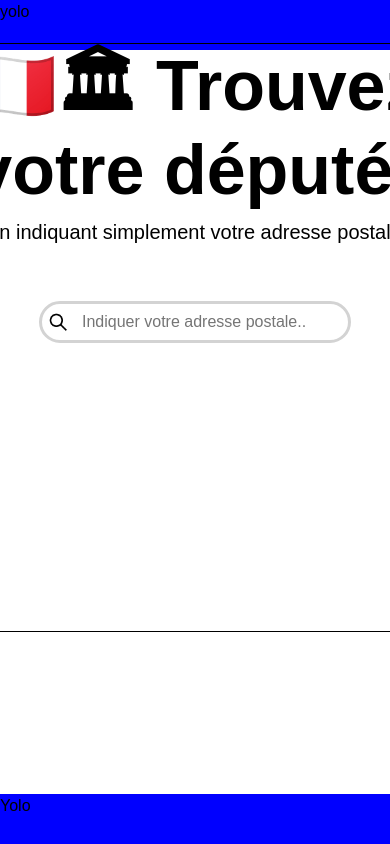
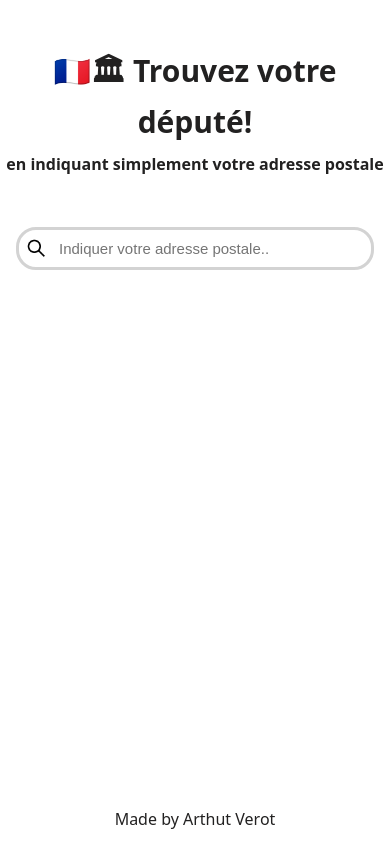
Before and after one commit to ArthurVEROT/TrouverSonDepute.fr, a Flask app: page / in a window 390 px wide; the page is wider, and only the part inside the window is pictured. Run offline with Flask 2, Linux system fonts and the light colour scheme.

Commit message:
nice mobile responsive

```diff
--- a/static/style.css
+++ b/static/style.css
@@ -1,85 +1,91 @@
 @charset "UTF-8";
-* {
+html {
   margin: 0;
   padding: 0;
-  -webkit-box-sizing: border-box;
-          box-sizing: border-box;
   font-family: 'Poppins', sans-serif;
 }
 
 body {
   font-family: system-ui;
-  background: -webkit-gradient(linear, left top, left bottom, from(white), to(white));
-  background: linear-gradient(to bottom, white, white);
-  color: black;
+  color: rgb(34, 33, 33);
   height: 100vh;
   margin: 0;
-  display: -ms-grid;
-  display: grid;
-  place-items: center;
+
+  display:flex;
+  justify-content: center;
+  align-items: center;
+  flex-direction: column;
+
 }
 
 header {
-  min-height: 50px;
   width: 100%;
-  background-color: blue;
-}
-footer{ min-height:50px; background:PapayaWhip; }
-
-/* Trick */
-body{
-  display:flex;
-  flex-direction:column;
-  position: relative;
+  display: flex;
   justify-content: center;
   align-items: center;
+  flex-direction: column;
 }
 
-footer{
-  margin-top: auto;
+#main-title {
+  font-size: 70px;
+  font-weight: bold;
+  text-align: center;
+  margin-bottom: 5px;
 }
 
-#main_container {
-  display: -ms-grid;
-  position: absolute;
-  border: 1px solid black;
-
-  justify-items: center;
+header h4 {
   text-align: center;
-  margin-bottom: 20vh;
 }
 
-#main_container h1 {
-  font-size: 70px;
-  font-weight: bold;
+
+#search-area {
+  /* border: 1px solid black; */
+
+  display: flex;
+  justify-content: center;
+  align-items: center;
+  flex-direction: column;
 }
 
-#main_container input[type="text"] {
+
+
+#wrapper {
+  display: flex;
+  justify-content: center;
+  align-items: center;
+  position: relative;
+}
+
+#search_input {
+  position: relative;
+  z-index: 100;
+}
+
+.search-bar {
   border: solid lightgrey;
-  padding: 6px 0px 6px 0px;
   width: min(600px, 80vw);
-  -webkit-box-shadow: 0 1px 5px transparent;
+  height: 25px;
+  font-size: 15px;
+  border-radius: 20px ;
+  padding: 6px 0;
   box-shadow: 0 1px 5px transparent;
   background-image: url("image/loupe_icon.png");
   background-size: 20px;
   background-position: 2%;
   background-repeat: no-repeat;
   padding-left: 40px;
+  z-index: 100;
 }
 
-#main_container input[type="text"]:hover {
-  -webkit-transition-duration: 0.3s;
+.search-bar:hover {
   transition-duration: 0.3s;
-  -webkit-transition-property: -webkit-box-shadow;
-  transition-property: -webkit-box-shadow;
   transition-property: box-shadow;
-  transition-property: box-shadow, -webkit-box-shadow;
-  -webkit-box-shadow: 0 1px 5px #b4b3b3;
+  transition-property: box-shadow;
   box-shadow: 0 1px 5px #b4b3b3;
   border: solid transparent;
 }
 
-#main_container input:focus {
+.search-bar:focus {
   outline: none;
   -webkit-transition-duration: 0.3s;
           transition-duration: 0.3s;
@@ -92,82 +98,27 @@ footer{
   border: solid transparent;
 }
 
-#main_container input[type="submit"] {
-  background-color: #f8f9fa;
-  border-radius: 5px;
-  border: 1px solid #f7f7f7;
-  font-size: small;
-  -webkit-box-shadow: 0.1px 0.75px 2.6px transparent;
-          box-shadow: 0.1px 0.75px 2.6px transparent;
-  margin: 10px 5px 0px 5px;
-  padding: 6px 20px 6px 20px;
-}
-
-#main_container input[type="submit"]:hover {
-  -webkit-transition-duration: 0.3s;
-          transition-duration: 0.3s;
-  -webkit-transition-property: -webkit-box-shadow;
-  transition-property: -webkit-box-shadow;
-  transition-property: box-shadow;
-  transition-property: box-shadow, -webkit-box-shadow;
-  border: 1px solid #d8d7d7;
-  -webkit-box-shadow: 0.1px 0.75px 2.6px #b4b3b3;
-          box-shadow: 0.1px 0.75px 2.6px #b4b3b3;
-}
-
-form {
-  display: -ms-grid;
-  display: grid;
-  -webkit-box-pack: center;
-      -ms-flex-pack: center;
-          justify-content: center;
-}
-
-#wrapper {
-  position: relative;
-  display: -ms-grid;
-  display: grid;
-  margin: 25px;
-  -webkit-box-pack: center;
-      -ms-flex-pack: center;
-          justify-content: center;
-  max-width: 600px;
-}
-
-#search_input {
-  display: -ms-grid;
-  display: grid;
-  -webkit-box-pack: center;
-      -ms-flex-pack: center;
-          justify-content: center;
-  width: 100%;
-  z-index: 3;
+.caché {
+  visibility: hidden;
 }
 
 #divAddresses {
   display: none;
+  width: 100%;
   position: absolute;
-  z-index: 2;
   background-color: white;
-  width: 100%;
   top: 50%;
-  /* position the top  edge of the element at the middle of the parent */
   left: 50%;
-  /* position the left edge of the element at the middle of the parent */
-  -webkit-transform: translate(-50%);
   transform: translate(-50%);
+
   text-align: left;
   padding-top: 20px;
-  -webkit-box-shadow: 0 1px 5px #b4b3b3;
   box-shadow: 0 1px 5px #b4b3b3;
   border: solid transparent;
-  border-radius: 5px 0px 5px 5px;
 }
 
-#divAddresses #outputAddresses {
-  margin-left: 0px;
+#outputAddresses {
   padding: 10px 20px 0 20px;
-  width: 100%;
 }
 
 #divAddresses li {
@@ -191,138 +142,118 @@ form {
   background-color: #ebf4ff;
 }
 
+
+
 #depute {
-  display: -ms-grid;
-  display: grid;
+  box-shadow: rgba(0, 0, 0, 0.2) 0px 12px 28px 0px, rgba(0, 0, 0, 0.1) 0px 2px 4px 0px, rgba(255, 255, 255, 0.05) 0px 0px 0px 1px inset;
+  display: flex;
+  padding: 20px;
   border-radius: 5px;
-  box-shadow: rgba(0, 0, 0, 0.2) 0px 12px 28px 0px, rgba(0, 0, 0, 0.1) 0px 2px 4px 0px, rgba(255, 255, 255, 0.05) 0px 0px 0px 1px inset;
-  padding: 50px 50px;
-  -webkit-box-pack: center;
-      -ms-flex-pack: center;
-          justify-content: center;
-  -ms-grid-columns: (200px)[3];
-      grid-template-columns: repeat(3, 200px);
-  grid-auto-rows: 60px 150px;
-  gap: 10px;
-      grid-template-areas: "photo nom circo" "photo email email";
-  text-align: left;
-  z-index: 1;
-  width: auto;
 }
 
-#depute #photo {
-  -ms-grid-row: 1;
-  -ms-grid-row-span: 2;
-  -ms-grid-column: 1;
-  grid-area: photo;
+#photo {
+  padding-left: 10px;
+  padding-right: 15px;
 }
 
-#depute #nom {
-  -ms-grid-row: 1;
-  -ms-grid-column: 2;
-  grid-area: nom;
+#info {
+  display: flex;
+  flex-direction: column;
+  padding: 0 10px;
 }
 
-#depute #nom div {
-  padding-bottom: 5px;
+#nom-circo {
+  display: flex;
+  padding: 10px 0;
 }
 
-#depute #circo {
-  -ms-grid-row: 1;
-  -ms-grid-column: 3;
-  grid-area: circo;
-  padding-left: 20px;
+#nom-circo div {
+  width: 100%;
+
 }
 
-#depute #circo div {
-  padding-bottom: 5px;
+#email {
+  padding: 10px 0;
 }
 
-#depute #email {
-  -ms-grid-row: 2;
-  -ms-grid-column: 2;
-  -ms-grid-column-span: 2;
-  grid-area: email;
+footer {
+  min-height: 50px;
+  width: 100%;
+  margin-top: auto;
+
+  display: flex;
+  justify-content: center;
+  align-items: center;
 }
 
-#depute #email div {
-  padding-bottom: 5px;
+
+@media screen and (max-width: 450px) {
+
+  body {
+    font-family: system-ui;
+    color: rgb(34, 33, 33);
+    height: 100vh;
+    margin: 0;
+
+    display:flex;
+    justify-content: center;
+    align-items: center;
+    flex-direction: column;
+
   }
 
-#depute img {
-  border: solid 0.1em grey;
-  width: 150px;
-  -webkit-box-shadow: 0 1px 5px #b4b3b3;
-          box-shadow: 0 1px 5px #b4b3b3;
+  header {
+    width: 100%;
+    display: flex;
+    justify-content: center;
+    align-items: center;
+    flex-direction: column;
+    padding-top: 30px;
   }
 
-.caché {
-  visibility: hidden;
-  display: -ms-grid;
-  display: grid;
-  -webkit-box-pack: center;
-      -ms-flex-pack: center;
-          justify-content: center;
-  -ms-grid-columns: (200px)[3];
-      grid-template-columns: repeat(3, 200px);
-  grid-auto-rows: 60px 150px;
-  gap: 10px;
-      grid-template-areas: "photo nom circo" "photo email email";
-  text-align: left;
-  z-index: 1;
-  width: 600px;
+  #main-title {
+    font-size: 30px;
+    font-weight: bold;
+    text-align: center;
+    margin-bottom: -10px;
+
   }
 
-.caché #photo {
-  -ms-grid-row: 1;
-  -ms-grid-row-span: 2;
-  -ms-grid-column: 1;
-  grid-area: photo;
+  header h4 {
+    text-align: center;
   }
 
-.caché #nom {
-  -ms-grid-row: 1;
-  -ms-grid-column: 2;
-  grid-area: nom;
+  #search-area {
+    padding-top: 30px;
   }
 
-.caché #nom div {
-  padding-bottom: 5px;
+  #depute {
+    box-shadow: rgba(0, 0, 0, 0.2) 0px 12px 28px 0px, rgba(0, 0, 0, 0.1) 0px 2px 4px 0px, rgba(255, 255, 255, 0.05) 0px 0px 0px 1px inset;
+    display: flex;
+    padding: 20px;
+    border-radius: 5px;
+    width: min(600px, 80vw);
   }
 
-.caché #circo {
-  -ms-grid-row: 1;
-  -ms-grid-column: 3;
-  grid-area: circo;
-  padding-left: 20px;
+  #depute {
+    box-shadow: rgba(0, 0, 0, 0.2) 0px 12px 28px 0px, rgba(0, 0, 0, 0.1) 0px 2px 4px 0px, rgba(255, 255, 255, 0.05) 0px 0px 0px 1px inset;
+    display: flex;
+    flex-direction: column;
+    justify-content: center;
+    text-align: center;
+    padding: 20px;
+    border-radius: 5px;
   }
 
-.caché #circo div {
-  padding-bottom: 5px;
+  #info, #email-metier  {
+    text-align: left;
   }
 
-.caché #email {
-  -ms-grid-row: 2;
-  -ms-grid-column: 2;
-  -ms-grid-column-span: 2;
-  grid-area: email;
+  #photo {
+    padding-bottom: 20px;
   }
 
-.caché #email div {
-  padding-bottom: 5px;
+
+
+
 }
-
-.caché img {
-  border: solid 0.1em grey;
-  width: 150px;
-  -webkit-box-shadow: 0 1px 5px #b4b3b3;
-          box-shadow: 0 1px 5px #b4b3b3;
-}
-/*# sourceMappingURL=style.css.map */
-
-footer {
-  bottom: 0;
-  height: 50px;
-  width: 100%;
-  background-color: blue;
-}
--- a/templates/main.html
+++ b/templates/main.html
@@ -1,34 +1,29 @@
 <!DOCTYPE html>
 <html lang="en">
     <head>
+        <meta charset="UTF-8">
+        <meta http-equiv="X-UA-Compatible" content="IE=edge">
+        <meta name="viewport" content="width=device-width, initial-scale=1.0">
+
+        <link rel="stylesheet" href="static/style.css" />
+
         <title>🏛Trouver votre député!</title>
-        <link
-            href="https://cdn.jsdelivr.net/npm/bootstrap@5.1.3/dist/css/bootstrap.min.css"
-            rel="stylesheet"
-            integrity="sha384-1BmE4kWBq78iYhFldvKuhfTAU6auU8tT94WrHftjDbrCEXSU1oBoqyl2QvZ6jIW3"
-            crossorigin="anonymous"
-        />
-        <link rel="stylesheet" href="static/style.css" />
     </head>
 
+    <body>
+
         <header>
-        yolo
+            <h1 id="main-title">🇫🇷🏛 Trouvez votre député!</h1>
+            <h4>en indiquant simplement votre adresse postale</h4>
+
         </header>
 
-    <body>
-        <div id="main_container">
-            <div>
-                <h1>🇫🇷🏛 Trouvez votre député!</h1>
-            </div>
-            <div>
-                <h5>en indiquant simplement votre adresse postale</h5>
-            </div>
-            <br />
+        <section id="search-area">
             <form method="POST">
                 <div id="wrapper">
                     <div id="search_input">
                         <input
-                            class="rounded-pill"
+                            class="search-bar"
                             id="inputAddress"
                             type="text"
                             name="inputAddress"
@@ -38,7 +33,6 @@
                     </div>
                     <div id="divAddresses">
                         <ul id="outputAddresses">
-
                         </ul>
                     </div>
                 </div>
@@ -53,7 +47,9 @@
                     />
                 </div>
             </form>
+        </section>
 
+        <section id="answer">
             {% if data is defined%}
                 {% if data|length > 1 %}
                 <div id="depute">
@@ -63,14 +59,18 @@
                             type="image/jpg"
                         />
                     </div>
+                    <div id="info">
+                        <div id="nom-circo">
                             <div id="nom">
-                        <div>{{data[1]}} {{data[0]}}</div>
+                                <div><b>{{data[1]}} {{data[0]}}</b></div>
                                 <div>{{data[5]}}</div>
                             </div>
                             <div id="circo">
                                 <div>Département: {{data[4]}}</div>
                                 <div>Circonscription n°{{data[6]}}</div>
                             </div>
+                        </div>
+                        <div id="email-metier">
                             <div id="email">
                                 {% if data|length == 9 %}
                                 <div>Email: <a href="mailto:'{{data[2]}}'">{{data[2]}}</a></div>
@@ -78,44 +78,31 @@
                                 <div>Email 1: <a href="mailto:'{{data[2]}}'">{{data[2]}}</a></div>
                                 <div>Email 2: <a href="mailto:'{{data[9]}}'">{{data[9]}}</a></div>
                                 {% endif %}
+                            </div>
+                            <div id="metier">
+                                <div>
                                     <div>Profession: {{data[7]}}</div>
                                     <div><a href="{{data[8]}}" target="_blank">Page de l'Assemblée Nationale</a></div>
+                                </div>
+                            </div>
+                        </div>
 
                     </div>
+
                 </div>
                 {% elif data|length == 1 %}
                     <div>
                         <h5>{{data[0]}}</h5>
                     </div>
                 {% endif %}
-            {% else %}
-            <div class="caché">
-                <div id="photo">
-                    <embed
-                        src= https://www.nosdeputes.fr/depute/photo/pascal-brindeau
-                        type="image/jpg"
-                    />
-                </div>
-                <div id="nom">
-                    <div>Hidden</div>
-                    <div>Hidden</div>
-                </div>
-                <div id="circo">
-                    <div>Hidden</div>
-                    <div>Hidden</div>
-                </div>
-                <div id="email">
-                    <div>Hidden</a></div>
-                    <div>Hidden</a></div>
-                    <div>Hidden</div>
-                    <div>Hidden</div>
-                </div>
-            </div>
             {% endif %}
-        </div>
+
+        </section>
+
+
 
     <footer>
-        Yolo
+        Made by Arthut Verot
     </footer>
 
     </body>
```
Also changed, not shown: styleSauvegarde.css (added, +318 -0 lines). Lines whose indentation alone changed are shown as unchanged.
